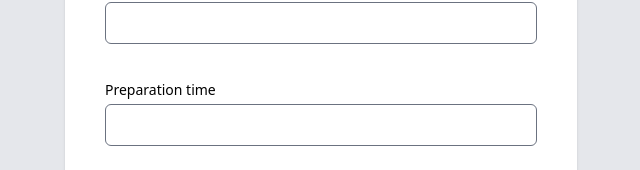
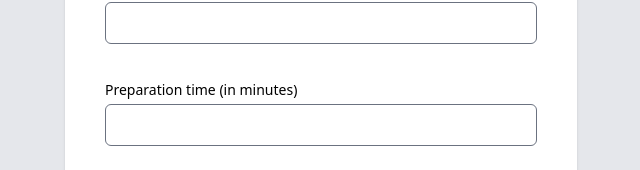
Before and after one commit to krzysztof-kozak/HexOcean-form, a React (Create React App) app: page / in a window 1280 px wide. Shown: the part 288-458 px from the top of the page, without its empty margins (319-959 px from the left). Built offline with nearby package versions, Linux system fonts and the light colour scheme.

Commit message:
update label

```diff
--- a/src/components/preparation-time-field/PreparationTimeField.jsx
+++ b/src/components/preparation-time-field/PreparationTimeField.jsx
@@ -31,7 +31,7 @@ export default function PreparationTimeField() {
       <InputField
         type="number"
         range={{ min: 1, max: 600 }}
-        label="Preparation time"
+        label="Preparation time (in minutes)"
         id="preparation_time"
         value={preparation_time}
         errorKey="preparation_time"
```
